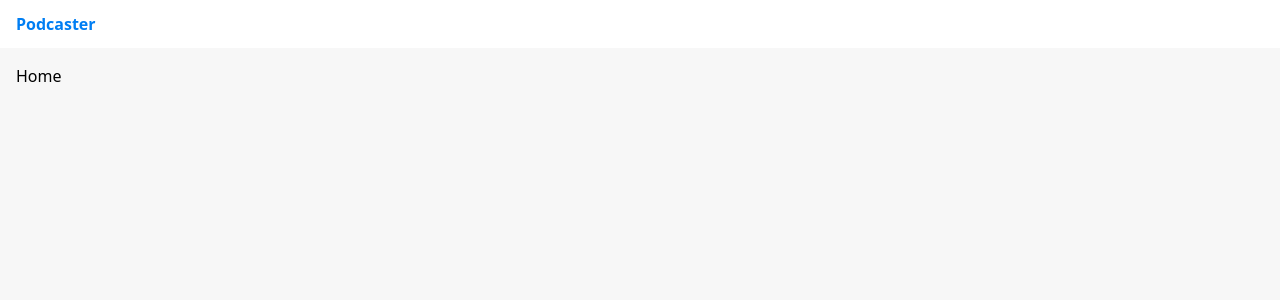
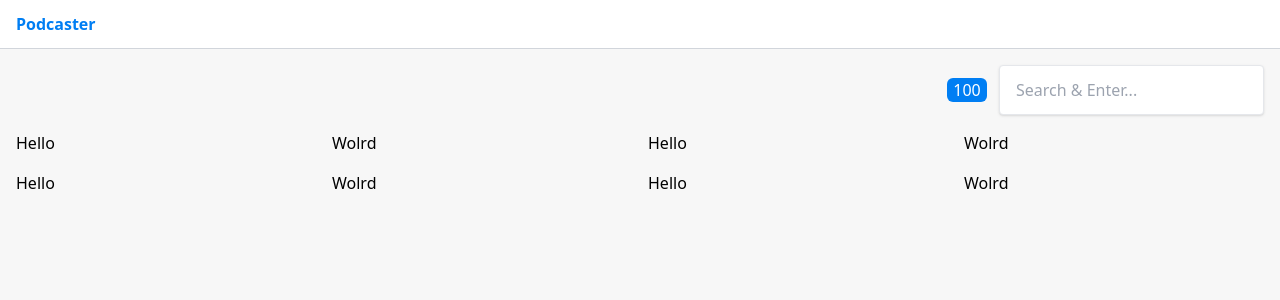
Before and after one commit to CharlieCobo/ditex-podcast, a React (Vite) app: page / in a window 1280 px wide. Shown: the top 300 px of the page. Built offline with nearby package versions, Linux system fonts and the light colour scheme.

Commit message:
ADD: Search and Budge Components

```diff
--- /dev/null
+++ b/src/components/Budge/index.tsx
@@ -0,0 +1,13 @@
+import React from 'react';
+
+interface Props {
+  label: string | number;
+}
+
+export const Budge = ({ label }: Props) => {
+  return (
+    <div className="bg-primary rounded-md flex justify-center items-center h-6 w-10 text-white">
+      <span>{label}</span>
+    </div>
+  );
+};
--- /dev/null
+++ b/src/components/Search/index.tsx
@@ -0,0 +1,11 @@
+interface Props {
+  placeholder?: string;
+}
+
+export const Search = ({ placeholder }: Props) => {
+  return (
+    <div className="border rounded py-3 px-4 bg-white shadow">
+      <input className="outline-none" placeholder={placeholder} />
+    </div>
+  );
+};
--- a/src/layout/Navbar.tsx
+++ b/src/layout/Navbar.tsx
@@ -1,6 +1,6 @@
 export const Navbar = () => {
   return (
-    <header className="flex px-4 py-3">
+    <header className="flex px-4 py-3 border-b border-gray-300 shadow">
       <div>
         <h1 className="text-primary font-bold">Podcaster</h1>
       </div>
--- a/src/pages/index.tsx
+++ b/src/pages/index.tsx
@@ -1,5 +1,42 @@
+import { Budge } from '../components/Budge';
+import { Search } from '../components/Search';
+
 const Home = () => {
-  return <div>Home</div>;
+  return (
+    <>
+      <div className="flex justify-end items-center gap-3">
+        <Budge label="100" />
+        <Search placeholder="Search & Enter..." />
+      </div>
+
+      <section className="mt-4 grid grid-cols-4 gap-4">
+        <div>
+          <p>Hello</p>
+        </div>
+        <div>
+          <p>Wolrd</p>
+        </div>
+        <div>
+          <p>Hello</p>
+        </div>
+        <div>
+          <p>Wolrd</p>
+        </div>
+        <div>
+          <p>Hello</p>
+        </div>
+        <div>
+          <p>Wolrd</p>
+        </div>
+        <div>
+          <p>Hello</p>
+        </div>
+        <div>
+          <p>Wolrd</p>
+        </div>
+      </section>
+    </>
+  );
 };
 
 export default Home;
```
